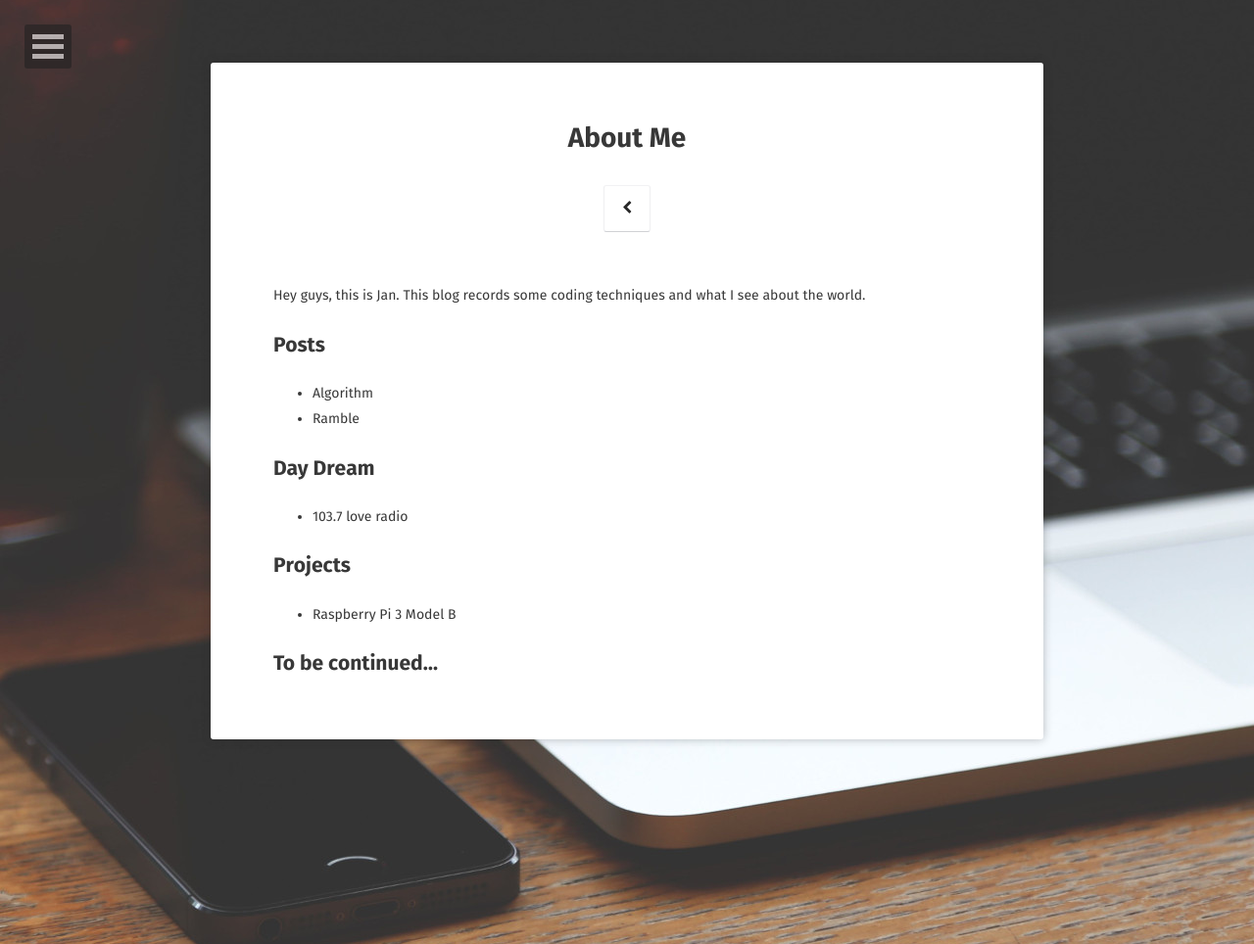
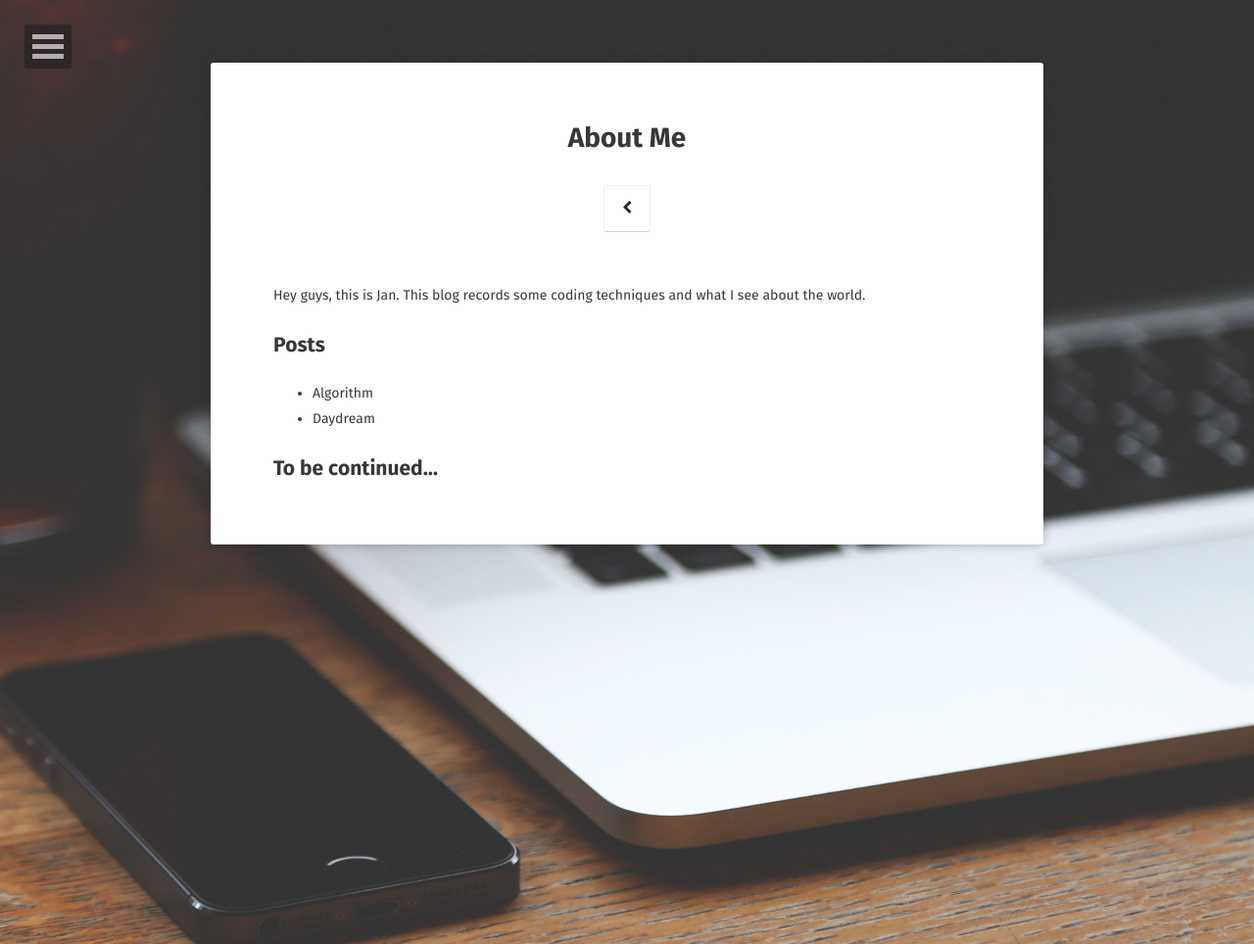
Before and after one commit to TokenJan/TokenJan.github.io, a Jekyll site: the page built from about/index.md, in a window 1280 px wide. Shown: the whole page at 98% size. Built offline with Jekyll 4.4.1, drawn with Linux system fonts in a browser that asks for light colours; some web fonts are replaced.

Commit message:
change about page

```diff
--- a/about/index.md
+++ b/about/index.md
@@ -10,12 +10,6 @@ Hey guys, this is Jan. This blog records some coding techniques and what I see a
 
 ## Posts
 - Algorithm
-- Ramble
-
-## Day Dream
-- 103.7 love radio
-
-## Projects
-- Raspberry Pi 3 Model B
+- Daydream
 
 ## To be continued...
```
